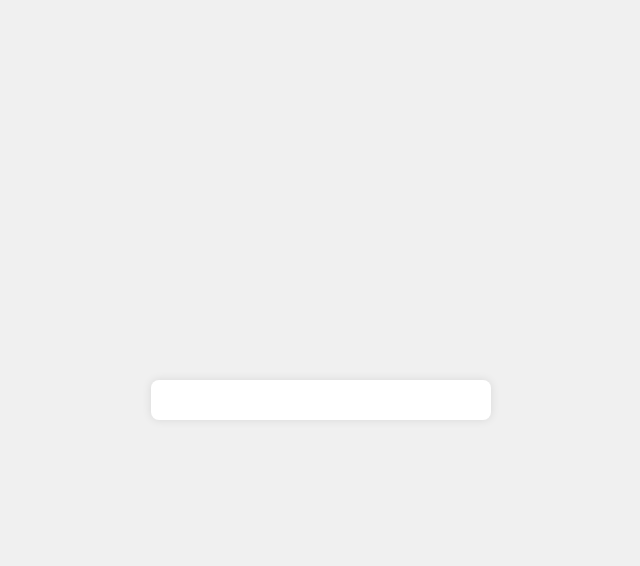
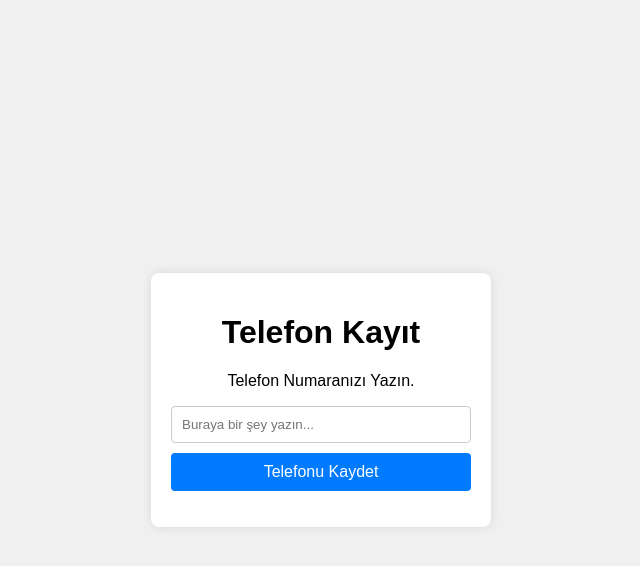
Before and after one commit to batuhanyavuzBT/AI-CS, a Flask app: page /success in a window 1280 px wide. Shown: the top 566 px of the page, without its empty margins (319-959 px from the left). Run offline with Flask 3, Linux system fonts and the light colour scheme.

Commit message:
Update anasayfa.html

```diff
--- a/templates/anasayfa.html
+++ b/templates/anasayfa.html
@@ -42,10 +42,29 @@
         .welcome-container button:hover {
             background-color: #0056b3;
         }
+        .message {
+            margin-top: 10px;
+            color: #007bff;
+        }
     </style>
 </head>
 <body>
     <div class="welcome-container">
+        <h1>Telefon Kayıt</h1>
+        <p>Telefon Numaranızı Yazın.</p>
+        <input type="text" id="textInput" placeholder="Buraya bir şey yazın...">
+        <button type="button" onclick="submitForm()">Telefonu Kaydet</button>
+        <p id="message" class="message"></p>
     </div>
+
+    <script>
+        function submitForm() {
+            // Sayfayı yenile
+            window.location.reload();
+
+            // Mesaj ekle
+            document.getElementById('message').textContent = 'Veriler gönderildi';
+        }
+    </script>
 </body>
 </html>
```
